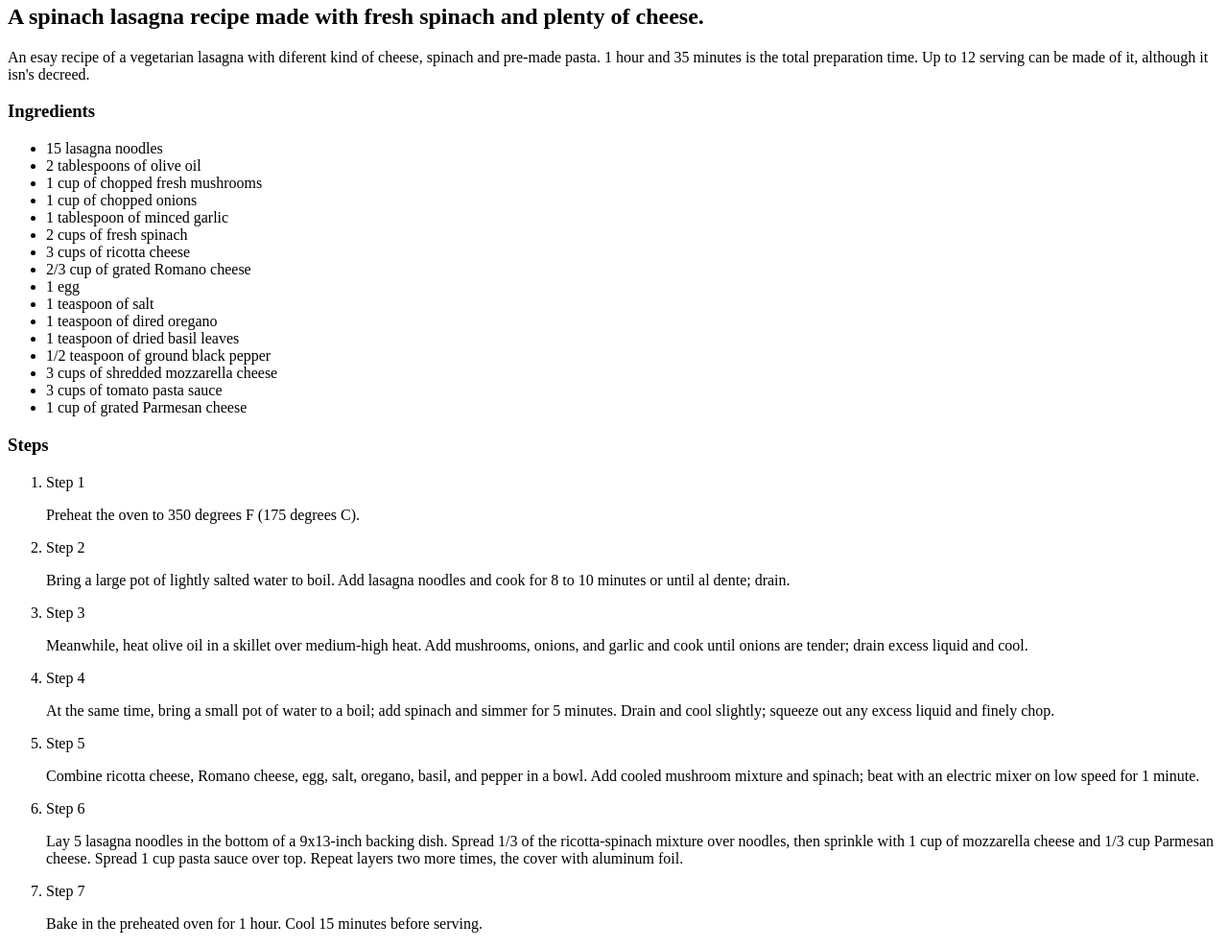
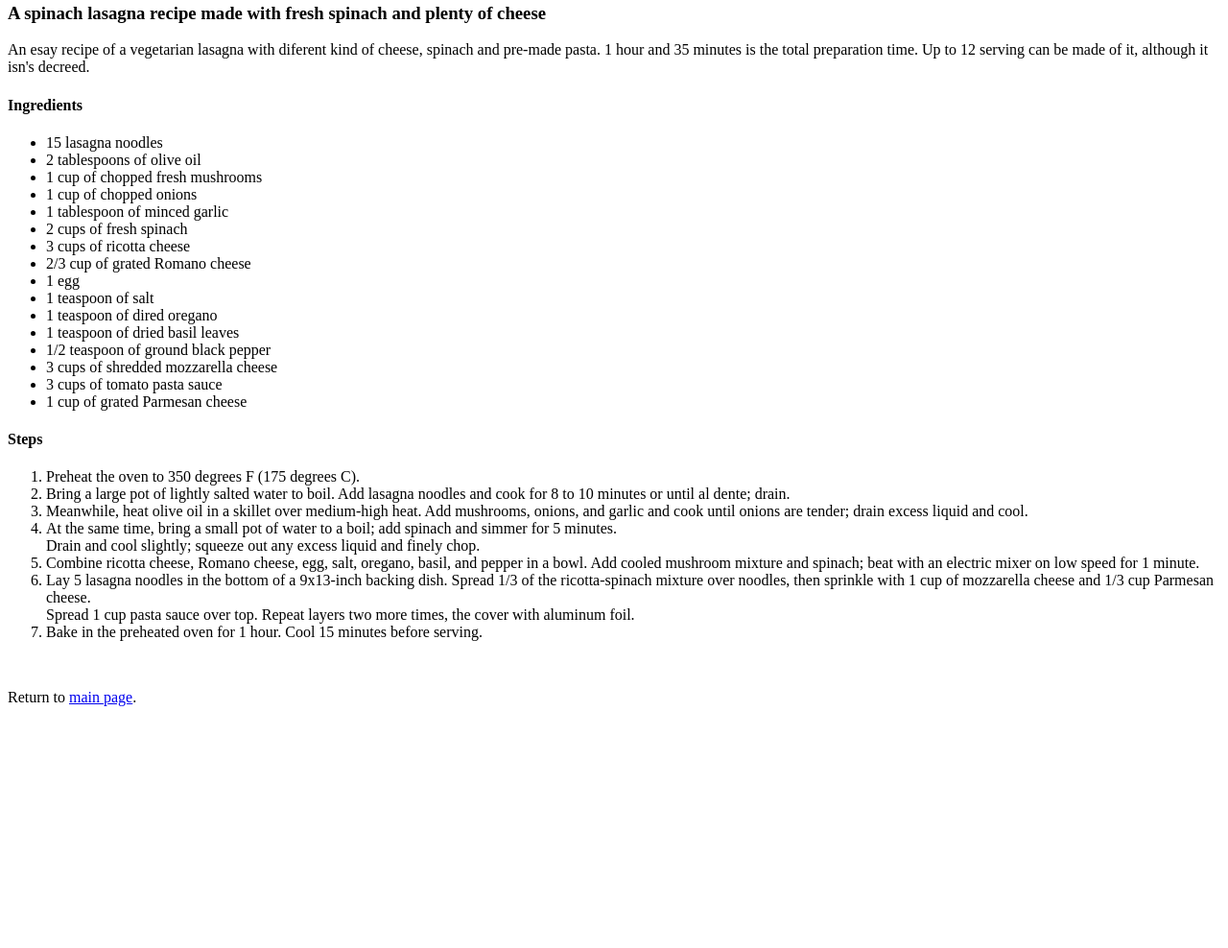
Before and after one commit to agus-ai/odin-recipes, a plain HTML site: page recipes/lasagna.html in a window 1280 px wide. Shown: the part 499-1487 px from the top of the page at 96% size. After the commit the page ends 1251 px from the top, so only its background shows below. Drawn offline with Linux system fonts and the light colour scheme.

Commit message:
Make lasgna and muffin recipes html

```diff
--- a/recipes/lasagna.html
+++ b/recipes/lasagna.html
@@ -8,9 +8,9 @@
     <body>
         <h1>Spinach Lasagna</h1>
         <img src="https://www.dinneratthezoo.com/wp-content/uploads/2019/09/spinach-lasagna-4.jpg" alt="A whole spinach lasagna" width="299" height="399">
-        <h2>A spinach lasagna recipe made with fresh spinach and plenty of cheese.</h2>
+        <h3>A spinach lasagna recipe made with fresh spinach and plenty of cheese</h3>
         <p>An esay recipe of a vegetarian lasagna with diferent kind of cheese, spinach and pre-made pasta. 1 hour and 35 minutes is the total preparation time. Up to 12 serving can be made of it, although it isn's decreed. </p>
-        <h3>Ingredients</h3>
+        <h4>Ingredients</h4>
         <ul>
             <li>15 lasagna noodles</li>
             <li>2 tablespoons of olive oil</li>
@@ -29,22 +29,19 @@
             <li>3 cups of tomato pasta sauce</li>
             <li>1 cup of grated Parmesan cheese</li>
         </ul>
-        <h3>Steps</h3>
+        <h4>Steps</h4>
         <ol>
-            <li>Step 1</li>
-            <p>Preheat the oven to 350 degrees F (175 degrees C).</p>
-            <li>Step 2</li>
-            <p>Bring a large pot of lightly salted water to boil. Add lasagna noodles and cook for 8 to 10 minutes or until al dente; drain.</p>
-            <li>Step 3</li>
-            <p>Meanwhile, heat olive oil in a skillet over medium-high heat. Add mushrooms, onions, and garlic and cook until onions are tender; drain excess liquid and cool.</p>
-            <li>Step 4</li>
-            <p>At the same time, bring a small pot of water to a boil; add spinach and simmer for 5 minutes. Drain and cool slightly; squeeze out any excess liquid and finely chop.</p>
-            <li>Step 5</li>
-            <p>Combine ricotta cheese, Romano cheese, egg, salt, oregano, basil, and pepper in a bowl. Add cooled mushroom mixture and spinach; beat with an electric mixer on low speed for 1 minute.</p>
-            <li>Step 6</li>
-            <p>Lay 5 lasagna noodles in the bottom of a 9x13-inch backing dish. Spread 1/3 of the ricotta-spinach mixture over noodles, then sprinkle with 1 cup of mozzarella cheese and 1/3 cup Parmesan cheese. Spread 1 cup pasta sauce over top. Repeat layers two more times, the cover with aluminum foil.</p>
-            <li>Step 7</li>
-            <p>Bake in the preheated oven for 1 hour. Cool 15 minutes before serving.</p>
+            <li>Preheat the oven to 350 degrees F (175 degrees C).</li>
+            <li>Bring a large pot of lightly salted water to boil. Add lasagna noodles and cook for 8 to 10 minutes or until al dente; drain.</li>
+            <li>Meanwhile, heat olive oil in a skillet over medium-high heat. Add mushrooms, onions, and garlic and cook until onions are tender; drain excess liquid and cool.</li>
+            <li>At the same time, bring a small pot of water to a boil; add spinach and simmer for 5 minutes.
+                <br>Drain and cool slightly; squeeze out any excess liquid and finely chop.</li>
+            <li>Combine ricotta cheese, Romano cheese, egg, salt, oregano, basil, and pepper in a bowl. Add cooled mushroom mixture and spinach; beat with an electric mixer on low speed for 1 minute.</li>
+            <li>Lay 5 lasagna noodles in the bottom of a 9x13-inch backing dish. Spread 1/3 of the ricotta-spinach mixture over noodles, then sprinkle with 1 cup of mozzarella cheese and 1/3 cup Parmesan cheese.
+                <br>Spread 1 cup pasta sauce over top. Repeat layers two more times, the cover with aluminum foil.</li>
+            <li>Bake in the preheated oven for 1 hour. Cool 15 minutes before serving.</li>
         </ol>
+        <br>
+        <p>Return to <a href="../index.html">main page</a>.</p>
     </body>
 </html>
```
Also changed, not shown: index.html (+3 -2 lines), recipes/muffins.html (added, +34 -0 lines), recipes/triple-chocolate-cookies.html (+16 -3 lines).
